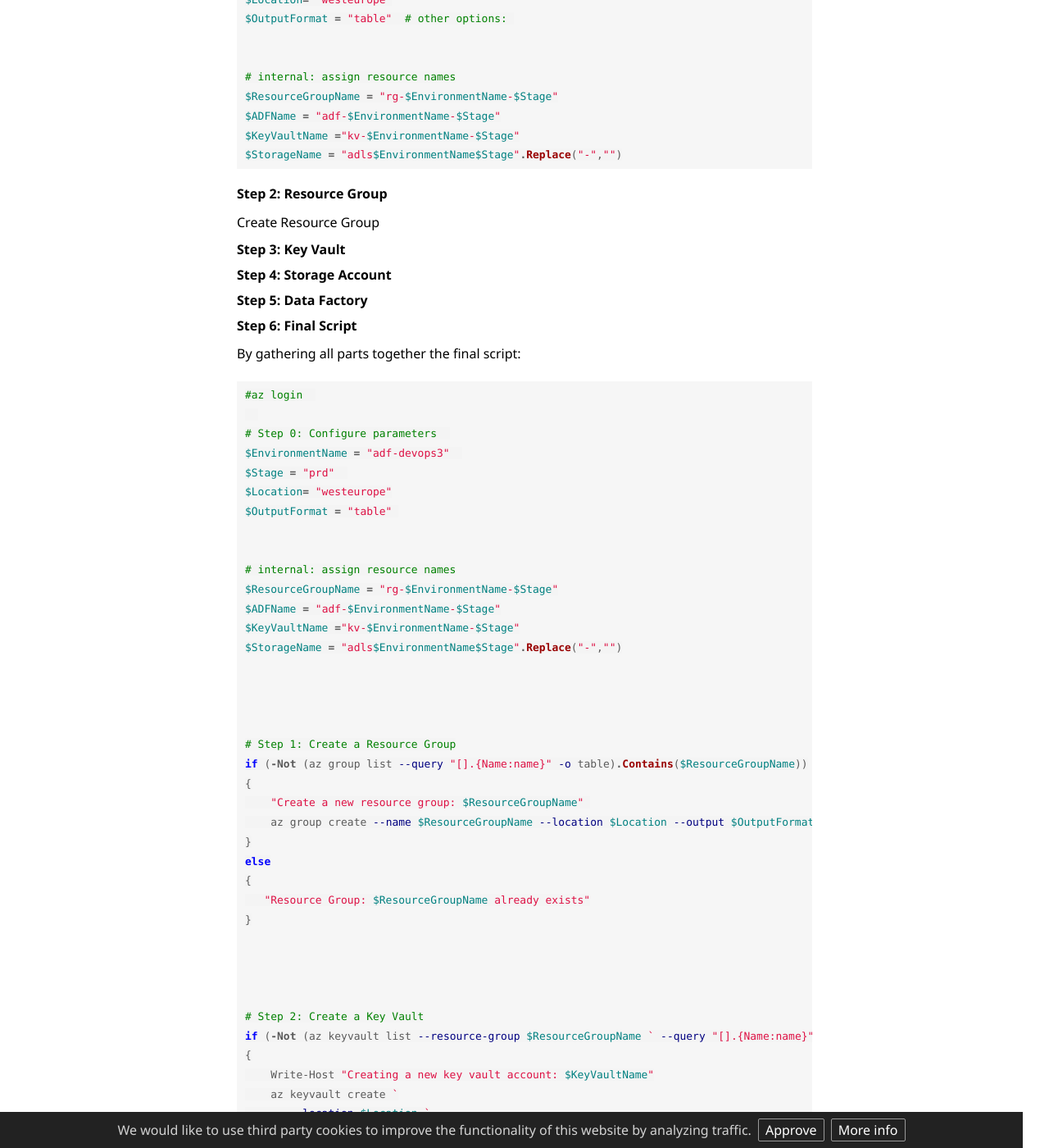
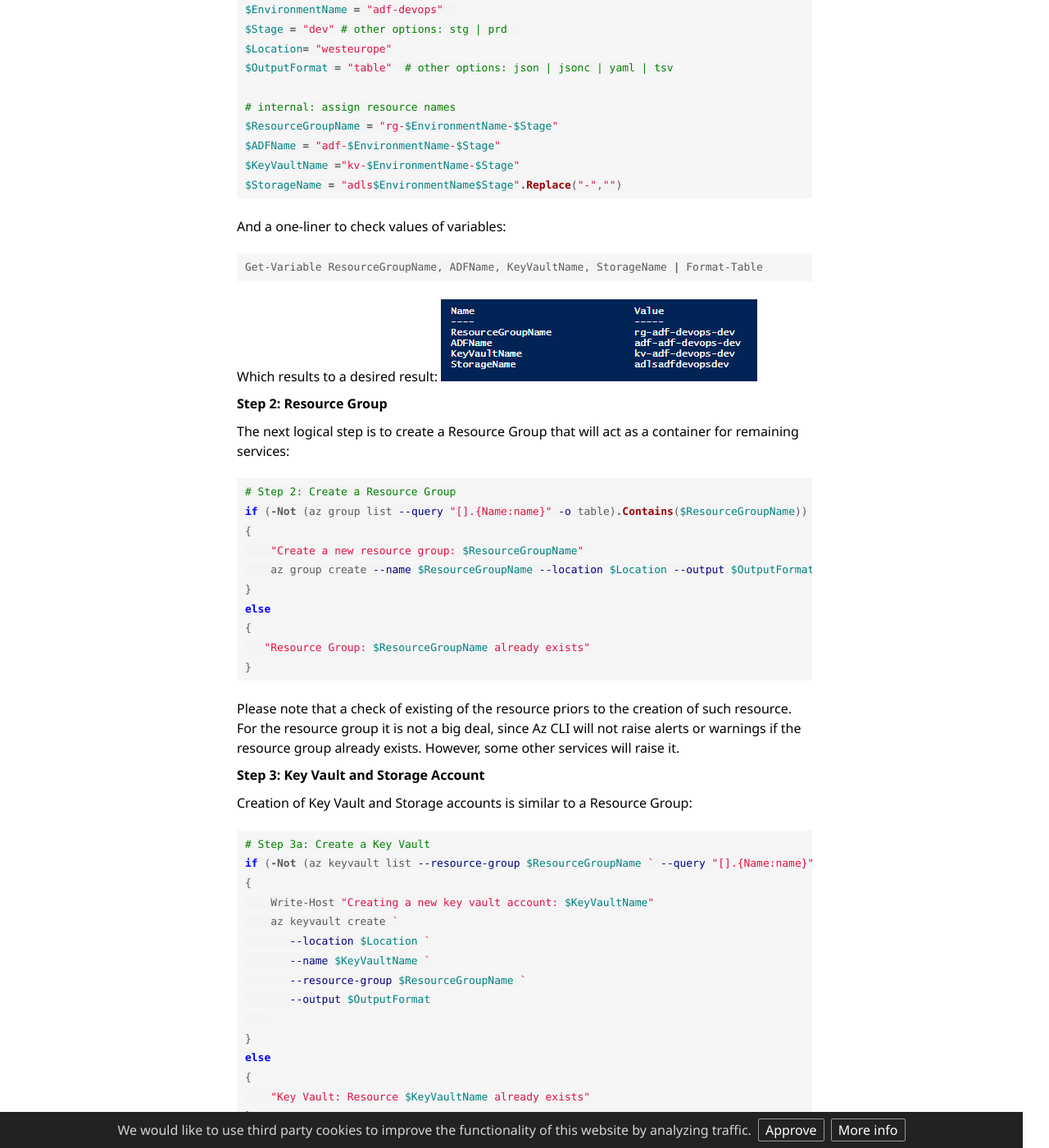
Before and after one commit to alexvolok/alexvolok.github.io, a Jekyll site: the page built from _posts/2020-01-13-adf-devops-generate-az-cli.md, in a window 1280 px wide and 1400 px high, scrolled down 1435 px. Shown: the whole window at 82% size. Built offline with Jekyll 4.4.1, drawn with Linux system fonts in a browser that asks for light colours; some web fonts are replaced; some of the changed text lies outside the part shown.

Commit message:
another set of adjustments

````diff
--- a/_posts/2020-01-13-adf-devops-generate-az-cli.md
+++ b/_posts/2020-01-13-adf-devops-generate-az-cli.md
@@ -44,20 +44,23 @@
 
 
 
-### Building a PowerShell script
+### Coding a PowerShell script
+
+##### Step 1: Naming convention and resource names
+
+First things first, lets define a basic input like the location of the new azure resources, name of the environment and pick a right stage: dev, test or production:
 
 
-##### Step 1: Resources names and a naming convention
+
 
 ```powershell
 #az login
 
-# Step 0: Configure parameters
+# Step 1: Configure input parameters
 $EnvironmentName = "adf-devops"
-$Stage = "dev"
+$Stage = "dev" # other options: stg | prd
 $Location= "westeurope"
-$OutputFormat = "table"  # other options:
-
+$OutputFormat = "table"  # other options: json | jsonc | yaml | tsv
 
 # internal: assign resource names
 $ResourceGroupName = "rg-$EnvironmentName-$Stage"
@@ -67,25 +70,106 @@
 ```
 
 
+And a one-liner to check values of variables:
+
+```powershell
+Get-Variable ResourceGroupName, ADFName, KeyVaultName, StorageName | Format-Table
+```
+
+Which results to a desired result:
+<img src="/assets/images/posts/adf-cicd-p1/ps-variables.png" alt="the roadmap" />
+
+
+
 ##### Step 2: Resource Group
 
-Create Resource Group
+The next logical step is to create a Resource Group that will act as a container for remaining services:
 
-##### Step 3: Key Vault
+```powershell
+# Step 2: Create a Resource Group
+if (-Not (az group list --query "[].{Name:name}" -o table).Contains($ResourceGroupName))
+{
+    "Create a new resource group: $ResourceGroupName"
+    az group create --name $ResourceGroupName --location $Location --output $OutputFormat
+}
+else
+{
+   "Resource Group: $ResourceGroupName already exists"
+}
+```
 
-##### Step 4: Storage Account
+Please note that a check of existing of the resource priors to the creation of such resource. For the resource group it is not a big deal, since Az CLI will not raise alerts or warnings if the resource group already exists. However, some other services will raise it.
 
-##### Step 5: Data Factory
+##### Step 3: Key Vault and Storage Account
+Creation of Key Vault and Storage accounts is similar to a Resource Group:
 
-##### Step 6: Final Script
+```powershell
+# Step 3a: Create a Key Vault
+if (-Not (az keyvault list --resource-group $ResourceGroupName ` --query "[].{Name:name}" -o table).Contains($KeyVaultName))
+{
+    Write-Host "Creating a new key vault account: $KeyVaultName"
+    az keyvault create `
+       --location $Location `
+       --name $KeyVaultName `
+       --resource-group $ResourceGroupName `
+       --output $OutputFormat
+
+}
+else
+{
+    "Key Vault: Resource $KeyVaultName already exists"
+}
+
+# Step 3b: Create a Storage Account
+if (-Not (az storage account list --resource-group $ResourceGroupName --query "[].{Name:name}" -o table).Contains($StorageName))
+{
+       Write-Host "Creating a new storage account: $StorageName"
+
+       az storage account create `
+       --name $StorageName `
+        --resource-group $ResourceGroupName `
+        --location $Location `
+        --sku "Standard_LRS" `
+        --kind "StorageV2" `
+        --enable-hierarchical-namespace $true  `
+        --output $OutputFormat
+}
+else
+{
+    "Storage: Account $StorageName already exists"
+}
+```
+
+##### Step 4: Data Factory
+
+In contrast to other azure services created in this post, the Data Factory still has no support of Azure CLI, therefore, there still no command like:
+
+```powershell
+az datafactory create …
+```
+
+The workaround is to use an ARM template which can be placed to a storage account or, in case of a local PowerShell session, can also be stored on a local drive. In a next example, I uploaded the template to a cloud storage and accessing it directly via az group deployment command:
+
+```powershell
+# Step 4: Create a Data Factory
+az group deployment create `
+  --resource-group $ResourceGroupName `
+  --template-uri "https://csb17117e738f3dx40f1xa56.blob.core.windows.net/templates/adf.json" `
+  --parameters name=$ADFName location=$Location `
+  --output $OutputFormat
+
+```
+
+
+##### Step 5: The Final Script
 By gathering all parts together the final script:
 
 ```powershell
 #az login
 
-# Step 0: Configure parameters
-$EnvironmentName = "adf-devops3"
-$Stage = "prd"
+# Step 1: Configure parameters
+$EnvironmentName = "adf-devops"
+$Stage = "dev"
 $Location= "westeurope"
 $OutputFormat = "table"
 
@@ -99,7 +183,7 @@
 
 
 
-# Step 1: Create a Resource Group
+# Step 2: Create a Resource Group
 if (-Not (az group list --query "[].{Name:name}" -o table).Contains($ResourceGroupName))
 {
     "Create a new resource group: $ResourceGroupName"
@@ -113,7 +197,7 @@
 
 
 
-# Step 2: Create a Key Vault
+# Step 3a: Create a Key Vault
 if (-Not (az keyvault list --resource-group $ResourceGroupName ` --query "[].{Name:name}" -o table).Contains($KeyVaultName))
 {
     Write-Host "Creating a new key vault account: $KeyVaultName"
````
Also changed, not shown: other parts of _posts/2020-01-13-adf-devops-generate-az-cli.md (+1 -1 lines), assets/images/posts/adf-cicd-p1/ps-variables.png (added).
